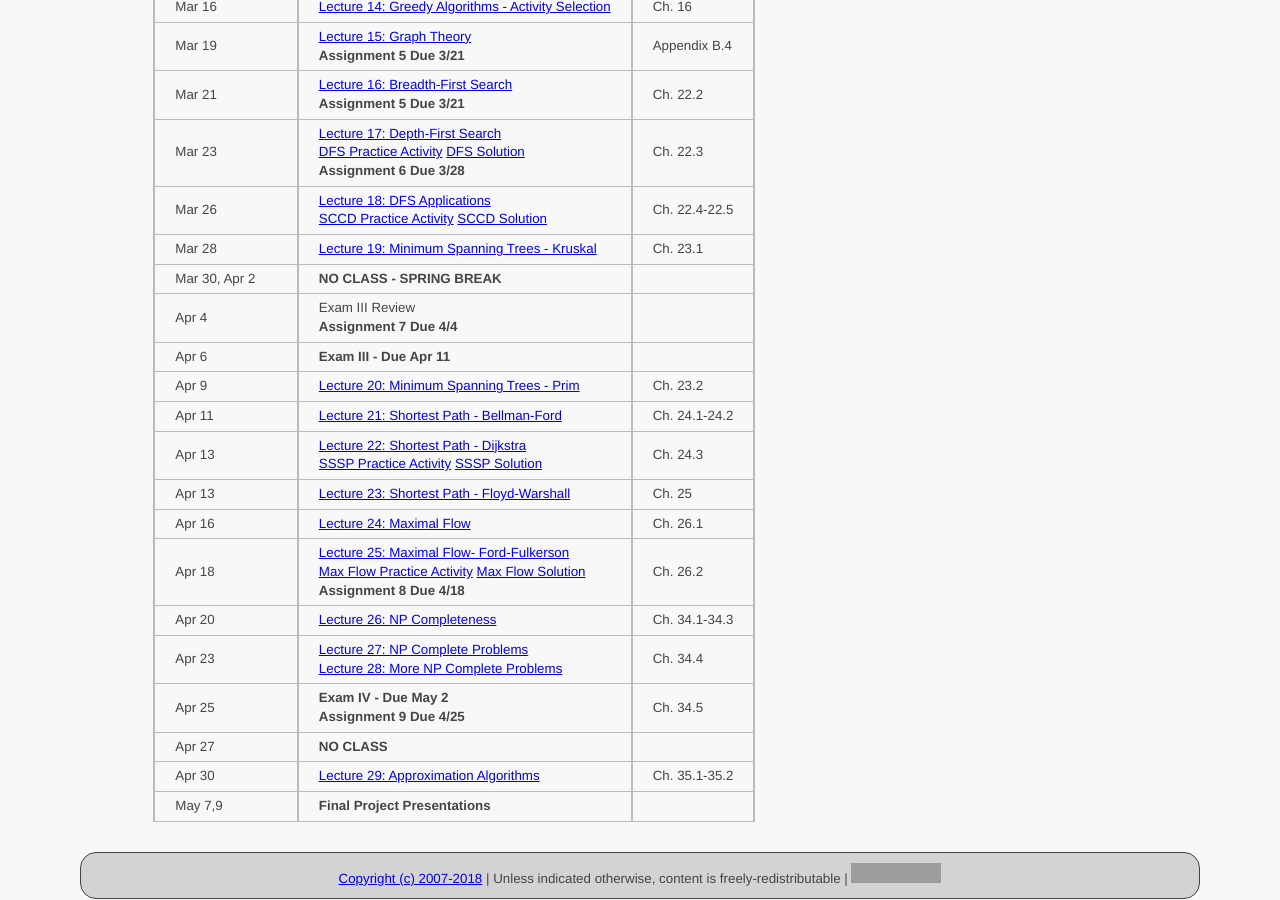
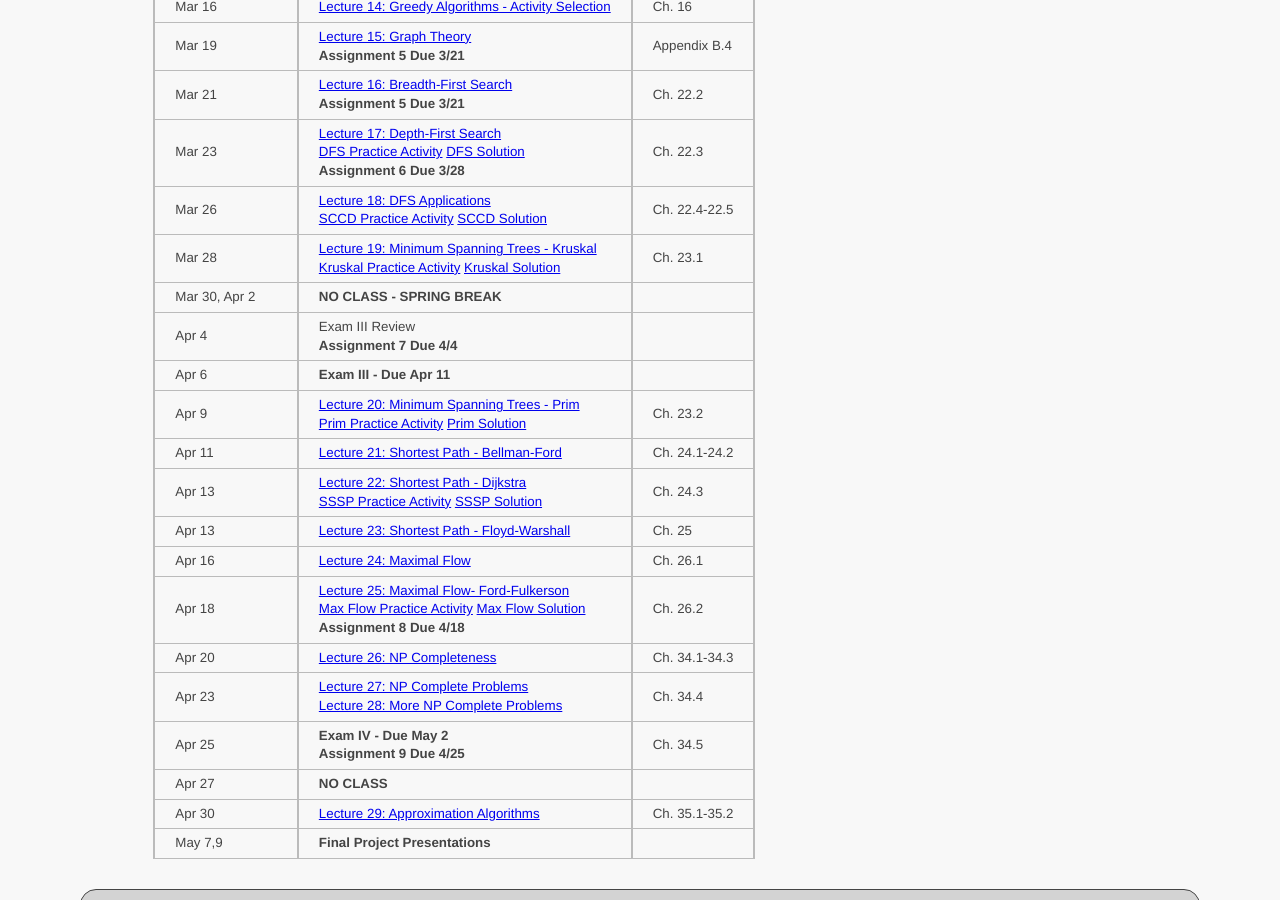
Before and after one commit to ycpcs/cs360-spring2018, a Jekyll site: the page built from schedule/index.md, in a window 1280 px wide and 900 px high, scrolled down 873 px. Built offline with Jekyll 4.4.1, drawn with Linux system fonts in a browser that asks for light colours; grey boxes are pictures that could not be loaded.

Commit message:
add kruskal and prim activities
add kruskal and prim activities

```diff
--- a/schedule/index.md
+++ b/schedule/index.md
@@ -35,11 +35,11 @@ All reading materials are from the course textbook:
 > Mar 21    | [Lecture 16: Breadth-First Search](../lectures/lecture16.html) <br /> **Assignment 5 Due 3/21** | Ch. 22.2 |
 > Mar 23    | [Lecture 17: Depth-First Search](../lectures/lecture17.html) <br /> [DFS Practice Activity](../handouts/lecture17-dfsact.pdf) [DFS Solution](../handouts/lecture17-dfsact-sol.pdf) <br /> **Assignment 6 Due 3/28** | Ch. 22.3 |
 > Mar 26    | [Lecture 18: DFS Applications](../lectures/lecture18.html) <br /> [SCCD Practice Activity](../handouts/lecture18-sccex.pdf) [SCCD Solution](../handouts/lecture18-sccex-sol.pdf) | Ch. 22.4-22.5 |
-> Mar 28    | [Lecture 19: Minimum Spanning Trees - Kruskal](../lectures/lecture19.html) | Ch. 23.1 |
+> Mar 28    | [Lecture 19: Minimum Spanning Trees - Kruskal](../lectures/lecture19.html) <br /> [Kruskal Practice Activity](../handouts/lecture19-Kruskalact.pdf) [Kruskal Solution](../handouts/lecture19-Kruskalactsol.pdf) | Ch. 23.1 |
 > Mar 30, Apr 2| **NO CLASS - SPRING BREAK** |   |
 > Apr 4     | Exam III Review <br /> **Assignment 7 Due 4/4**  |    |
 > Apr 6     | **Exam III - Due Apr 11** |  |
-> Apr 9     | [Lecture 20: Minimum Spanning Trees - Prim](../lectures/lecture20.html) | Ch. 23.2 |
+> Apr 9     | [Lecture 20: Minimum Spanning Trees - Prim](../lectures/lecture20.html) <br /> [Prim Practice Activity](../handouts/lecture20-Primact.pdf) [Prim Solution](../handouts/lecture20-Primactsol.pdf) | Ch. 23.2 |
 > Apr 11    | [Lecture 21: Shortest Path - Bellman-Ford](../lectures/lecture21.html) | Ch. 24.1-24.2 |
 > Apr 13    | [Lecture 22: Shortest Path - Dijkstra](../lectures/lecture22.html) <br /> [SSSP Practice Activity](../handouts/lecture22-ssspact.pdf) [SSSP Solution](../handouts/lecture22-ssspactsol.pdf) | Ch. 24.3 |
 > Apr 13    | [Lecture 23: Shortest Path - Floyd-Warshall](../lectures/lecture23.html) | Ch. 25 |
```
Also changed, not shown: 6 other files.
